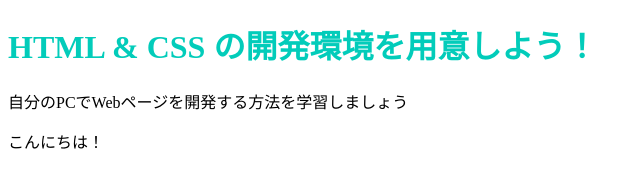
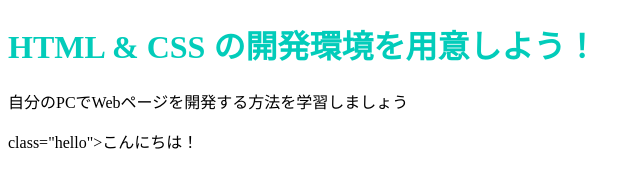
Before and after one commit to kuroyebisu/kuroyebisu.github.io, a plain HTML site: page index.html in a window 1280 px wide. Shown: the full height of the page, 0-640 px from the left. Drawn offline with Linux system fonts and the light colour scheme.

Commit message:
Update index.html

```diff
--- a/index.html
+++ b/index.html
@@ -8,6 +8,6 @@
   <body>
     <h1 class="title">HTML & CSS の開発環境を用意しよう！</h1>
     <p>自分のPCでWebページを開発する方法を学習しましょう</p>
-    <p class="hello">こんにちは！</p>
+    <p> class="hello">こんにちは！</p>
   </body>
 </html>
```
